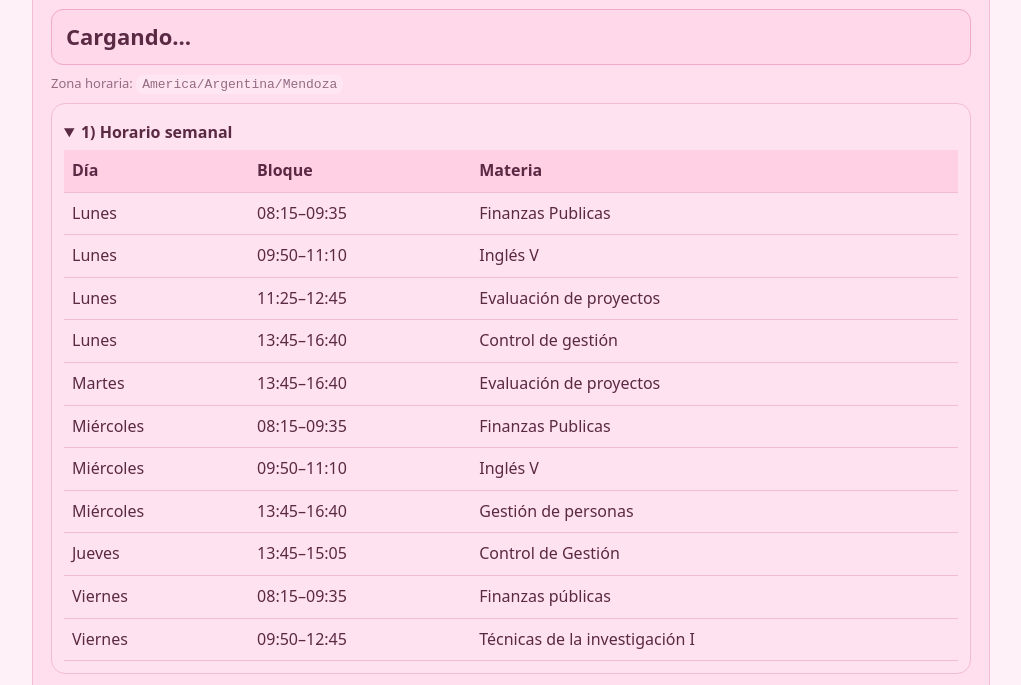
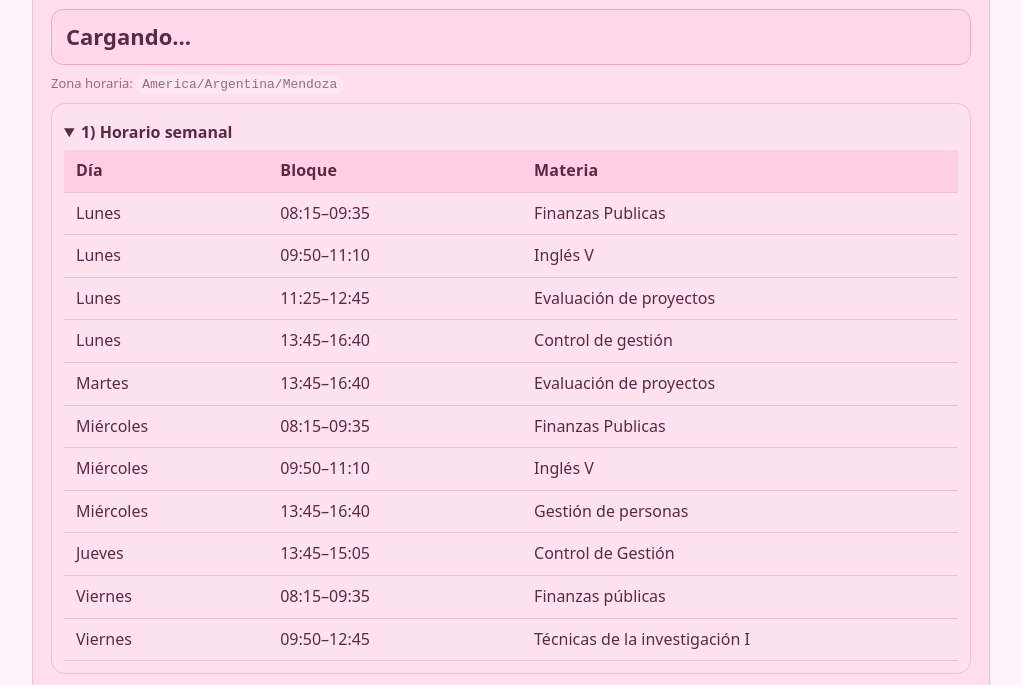
Before and after one commit to j5qnhfj9cc-afk/meli, a plain HTML site: page index.html in a window 1280 px wide. Shown: the part 89-774 px from the top of the page, without its empty margins (129-1150 px from the left). Drawn offline with Linux system fonts and the light colour scheme.

Commit message:
Enhance table styling with fixed layout and column widths
Updated table styles to include fixed layout and adjusted padding for table cells. Set specific widths for the first three columns.

```diff
--- a/index.html
+++ b/index.html
@@ -90,17 +90,32 @@
     table{
   width:100%;
   border-collapse:collapse;
+  table-layout:fixed;
 }
 
 th,td{
   border-bottom:1px solid var(--border);
-      padding:10px 8px;
+  padding:10px 12px;
   text-align:left;
   vertical-align:top;
 }
 
+th:nth-child(1), td:nth-child(1){
+  width:22%;
+}
+
+th:nth-child(2), td:nth-child(2){
+  width:28%;
+}
+
+th:nth-child(3), td:nth-child(3){
+  width:50%;
+}
+
     th{
   background:var(--thead);
+  font-weight:700;
+  letter-spacing:.2px;
 }
 
     button{
```
Lines whose indentation alone changed are shown as unchanged.
